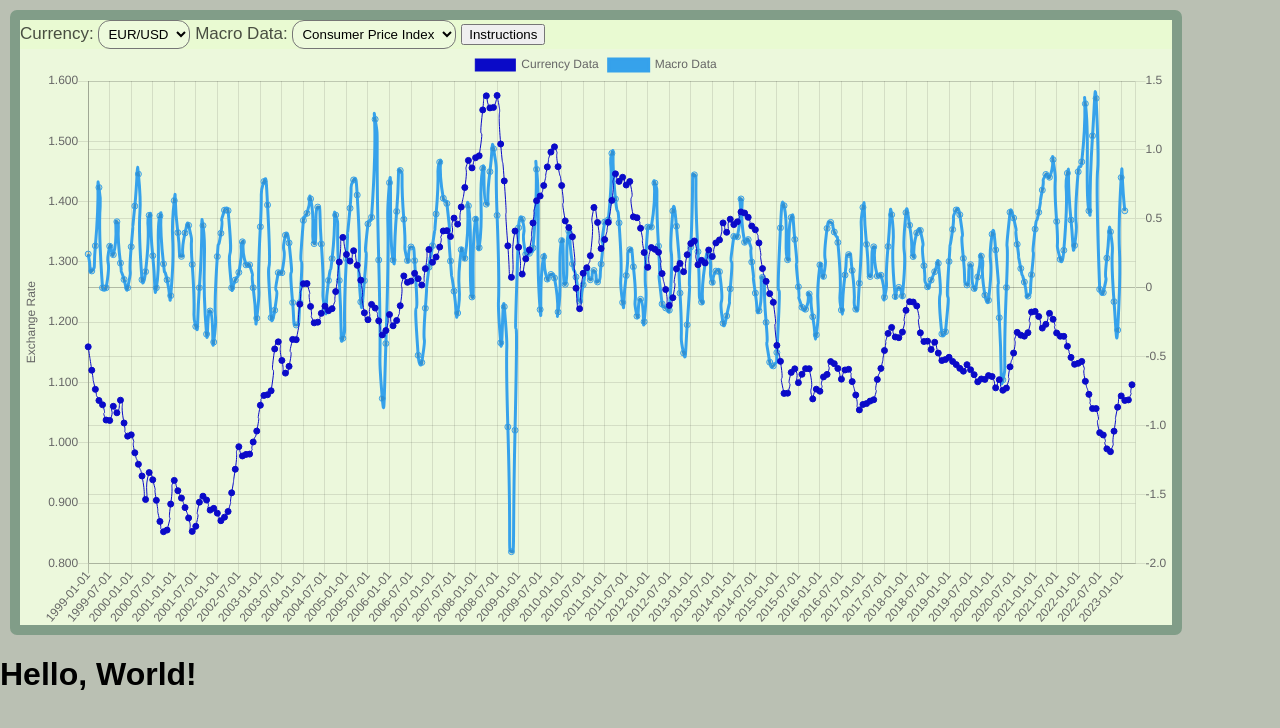
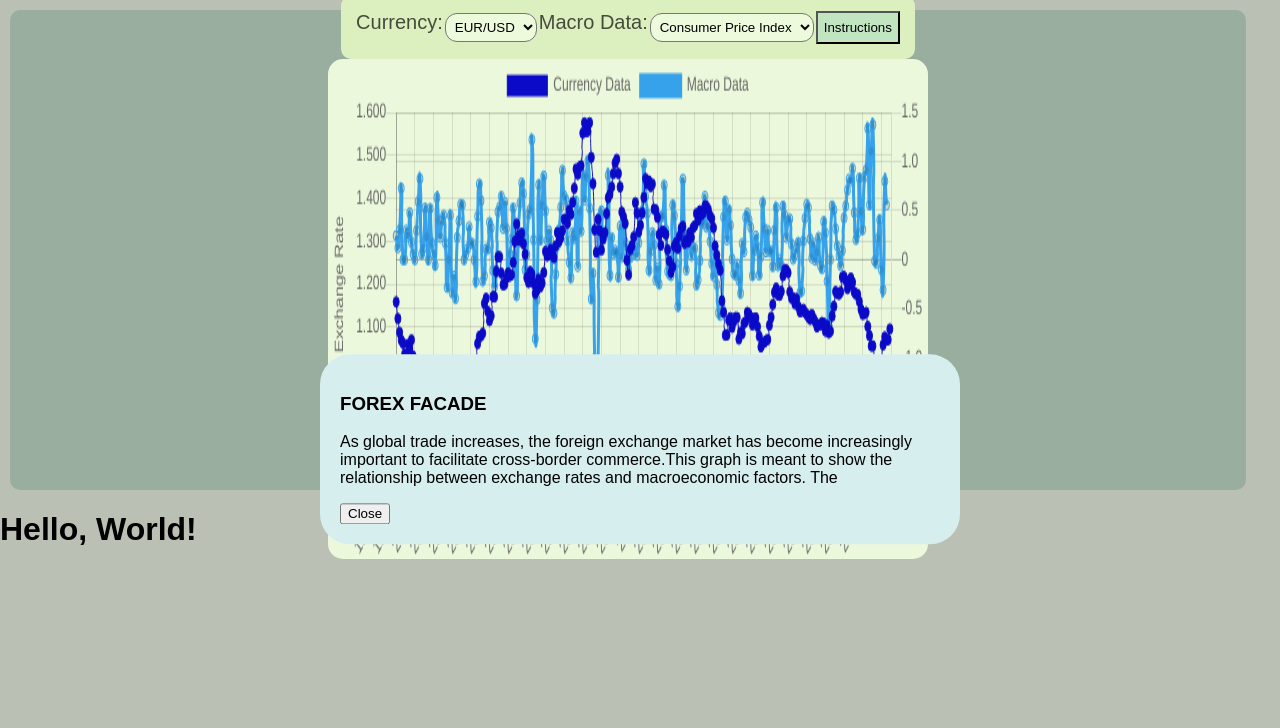
Before and after one commit to lewiskk016/jsprojectreal, a website built with webpack: page index.html in a window 1280 px wide. Built offline with nearby package versions, Linux system fonts and the light colour scheme; a script that the page names is missing.

Commit message:
css touches

```diff
--- a/index.css
+++ b/index.css
@@ -1,8 +1,4 @@
-    /* .chartWrapper {
-    position: relative;
-
-  } */
-  body {
+   body {
     background-color: #89937c93;
     font-family: sans-serif;
     font-size: 16px;
@@ -11,24 +7,129 @@
     padding: 0;
   }
   .chartWrapper {
-    position: center;
-    display: fixed;
-    background-color: rgb(129, 157, 136);
-    border-radius: 7px;
-    height: 100%;
-    width: 90%;
+    display: flex;
+    flex-direction: column;
+    align-items: center;
+    justify-content: center;
+    background-color: rgb(153, 174, 159);
+    border-radius: 10px;
+    height: 460px;
+    width: 95%;
     left: 0;
-    /* top: 5px; */
     padding: 10px;
     margin: 10px;
   }
 
+  .forex-title {
+    font-size: 30px;
+    font-weight: bold;
+    margin: 10px;
+    font: 30px Times New Roman, Times, serif;
+  }
+
   .chartMenu {
+    display: flex;
+    justify-content: center;
+    position: relative;
+    border-radius: 10px;
+    background-color: #dcf0bf;
+    font: 20px Arial;
+    padding: 15px;
+    color: #000000b0;
+  }
+
+  #myChart {
+    display: flex;
+    position: relative;
+    border-radius: 15px;
+    width: 600px;
+    height: 500px;
+    background-color: #ecf8dc;
+  }
+
+  #currency {
+    position: relative;
+    top: 0px;
+    left: 0;
+    z-index: 10;
+    background-color: #edfadc;
+    padding: 5px;
+    margin: 2px;
+    border-radius: 12px;
+  }
+
+  #macroData {
+    position: relative;
+    top: 0px;
+    left: 0;
+    z-index: 10;
+    background-color: #edfadc;
+    padding: 5px;
+    margin: 2px;
+    border-radius: 12px;
+  }
+
+  .instructionsWrapper {
+    position: fixed;
+    top: 80%;
+    left: 50%;
+    transform: translate(-50%, -150%);
+    z-index: 100;
+    background-color: white;
+    padding: 20px;
+    border-radius: 30px;
+    background-color: rgb(215, 238, 238);
+    max-height: 90%;
+    overflow-y: auto;
+  }
+
+  button.active {
+    background-color: #c1e5c1;
+    color: #000;
+
+  }
+
+
+
+
+  /* body {
+    background-color: #89937c93;
+    font-family: sans-serif;
+    font-size: 16px;
+    color: #000;
+    margin: 0;
+    padding: 0;
+  }
+
+  .chartWrapper {
+    display: flex;
+    flex-direction: column;
+    align-items: center;
+    justify-content: center;
+    background-color: rgb(129, 157, 136);
+    border-radius: 7px;
+    height: 90vh;
+    width: 90%;
+    margin: 10px auto;
+    padding: 10px;
+    box-sizing: border-box;
+    min-width: 400px;
+  }
+
+  .chartMenu {
+    display: flex;
+    justify-content: center;
     position: relative;
     background-color: #e9fad2;
     font: 17px Arial;
     color: #000000b0;
   }
+
+  #currency,
+  #macroData {
+    margin: 10px;
+  }
+
   #myChart {
     display: flex;
     position: relative;
@@ -56,15 +157,20 @@
     padding: 5px;
     border-radius: 12px;
   }
+
   .instructionsWrapper {
     position: absolute;
     top: 50%;
     left: 50%;
-    transform: translate(-50%, -150%);
+    transform: translate(-50%, -50%);
     z-index: 5;
     background-color: white;
     padding: 20px;
     border-radius: 25px;
     background-color: rgb(215, 238, 238);
-    display: none;
   }
+
+  button.active {
+    background-color: #c1e5c1;
+    color: #000;
+  } */
--- a/index.html
+++ b/index.html
@@ -12,12 +12,12 @@
 
 <body>
   <div class="chartWrapper">
+    <h1 class="forex-title">FOREX FACADE</h1>
     <div class="chartMenu">
       <label for="currency">Currency:</label>
       <select id="currency">
         <option value="currency0">EUR/USD</option>
         <option value="currency1">USD/JPY</option>
-                <!-- <option value="currency2">USD/CHF</option> -->
         <option value="currency3">GBP/USD</option>
       </select>
       <label for="macroData">Macro Data:</label>
@@ -25,10 +25,10 @@
         <option value="macroData0">Consumer Price Index</option>
         <option value="macroData1">Employment (millions)</option>
         <option value="macroData2">Federal Funds Rate</option>
-                <!-- <option value="macroData3">GDP (billions)</option> -->
+        <option value="macroData3">Money Supply</option>
       </select>
 
-        <button id="instructionsButton">Instructions</button>
+      <button id="instructionsButton" class="active">Instructions</button>
     </div>
 
     <div class="chartAreaWrapper">
@@ -36,8 +36,8 @@
     </div>
 
     <div class="instructionsWrapper" id="instructionsWrapper">
-      <h3>Instructions</h3>
-         <p>As global trade increases, the foreign exchange market has become increasingly important,</p>
+      <h3>FOREX FACADE</h3>
+      <p>As global trade increases, the foreign exchange market has become increasingly important to facilitate cross-border commerce.This graph is meant to show the relationship between exchange rates and macroeconomic factors. The </p>
       <div class="instructionsClose">
         <button id="closeButton">Close</button>
       </div>
@@ -50,16 +50,40 @@
   <script src="script.js"></script>
 
     <script>
+        // document.getElementById('instructionsButton').addEventListener('click', function() {
+        // document.getElementById('instructionsWrapper').style.display = 'block';
+        // });
+
         document.getElementById('instructionsButton').addEventListener('click', function() {
-        document.getElementById('instructionsWrapper').style.display = 'block';
+        const instructionsWrapper = document.getElementById('instructionsWrapper');
+        instructionsWrapper.style.display = instructionsWrapper.style.display === 'block' ? 'none' : 'block';
+        this.classList.toggle('active');
         });
 
 
         document.getElementById('closeButton').addEventListener('click', function() {
         document.getElementById('instructionsWrapper').style.display = 'none';
         });
+
+        window.addEventListener('resize', function() {
+        const instructionsWrapper = document.getElementById('instructionsWrapper');
+        if (instructionsWrapper.style.display === 'block') {
+        adjustInstructionsWrapperPosition(instructionsWrapper);
+        }
+        });
+
+        function adjustInstructionsWrapperPosition(wrapper) {
+        const windowHeight = window.innerHeight;
+        const wrapperHeight = wrapper.offsetHeight;
+
+        if (wrapperHeight >= windowHeight) {
+        wrapper.style.top = '10px';
+        } else {
+        const topOffset = Math.max((windowHeight - wrapperHeight) / 2, 10);
+        wrapper.style.top = topOffset + 'px';
+        }
+        }
     </script>
-
 </body>
 </html>
 
--- a/script.js
+++ b/script.js
@@ -149,7 +149,9 @@ function createChart(currencyData, macroData) {
             dataFile = 'data/employment.json';
         } else if (selectedMacroData === 'macroData2') {
             dataFile = 'data/fedfunds.json';
-        }
+        } else if (selectedMacroData === 'macroData3') { dataFile = 'data/m2.json';
+      }
+
         console.log('Macro data file:', dataFile);
         fetch(dataFile)
           .then(response => response.json())
```
Also changed, not shown: data/m2.json (added, +1 -0 lines), README.md. Lines whose indentation alone changed are shown as unchanged.
